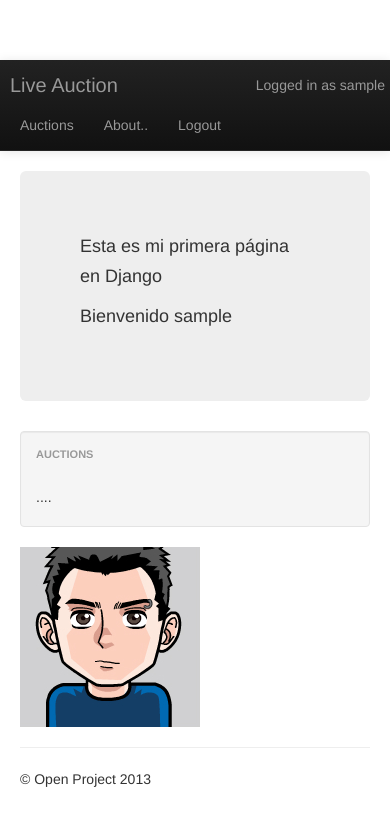
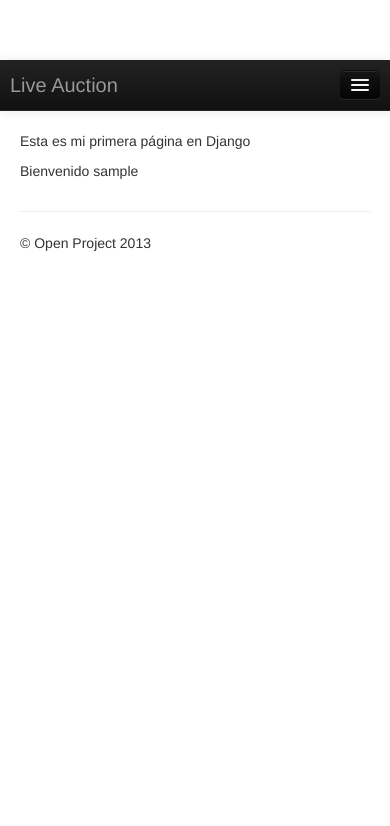
Before and after one commit to epigos/LiveAuction, a Django app: page / in a window 390 px wide. Shown: the top 826 px of the page. Run offline with Django 3.2, Linux system fonts and the light colour scheme; the visitor is signed in with stand-in values (Sample User, id 1); some libraries are stand-ins or nearby versions.

Commit message:
adding actions templates and responsive design with boostrap

```diff
--- a/src/app/LiveAuction/forms.py
+++ b/src/app/LiveAuction/forms.py
@@ -1,4 +1,6 @@
 from django import forms
+from django.contrib.auth.models import User
+
 
 class LoginForm(forms.Form):
 	username = forms.CharField(widget=forms.TextInput())
--- /dev/null
+++ b/src/app/LiveAuction/static/css/stylesheet.css
@@ -0,0 +1,8 @@
+body {
+	padding-top: 60px;
+	padding-bottom: 40px;
+}
+
+.sidebar-nav {
+	padding: 9px 0;
+}
--- a/src/app/LiveAuction/templates/base.html
+++ b/src/app/LiveAuction/templates/base.html
@@ -3,60 +3,62 @@
 <head>
 	<meta charset="utf-8">
 	<title>{% block title %} Titulo Base {% endblock %}</title>
+	<meta name="viewport" content="width=device-width, initial-scale=1.0">
+	<meta name="" content="">
+	<meta name="@jalfaroe" content="">
+
 	<!-- Le styles -->
     <link href="{{STATIC_URL}}bootstrap/css/bootstrap.css" rel="stylesheet">
     <link href="{{STATIC_URL}}bootstrap/css/bootstrap-responsive.css" rel="stylesheet">
-    <script src="{{STATIC_URL}}js/jquery.js"></script>
-    <script src="{{STATIC_URL}}bootstrap/js/bootstrap.js"></script>
-	<style type="text/css">
-		body {
-			padding-top: 60px;
-			padding-bottom: 40px;
-		}
-		.sidebar-nav {
-			padding: 9px 0;
-		}
-	</style>
+	<link href="{{STATIC_URL}}css/stylesheet.css" rel="stylesheet">
 </head>
 <body>
 	<div class="navbar navbar-inverse navbar-fixed-top">
 		<div class="navbar-inner">
 			<div class="container-fluid">
-				<a class="brand" href="{% url 'index_view' %}"> Live Auction </a>
-				{% if user.is_authenticated %}
-					<p class="navbar-text pull-right">
-					Logged in as {{ user.username }}
-					</p>
-				{% endif %}
+				<a class="btn btn-navbar" data-toggle="collapse" data-target=".nav-collapse">
+					<span class="icon-bar"></span>
+					<span class="icon-bar"></span>
+					<span class="icon-bar"></span>
+				</a>
+				<a class="brand" href="{% url 'index_view' %}">Live Auction</a>
+
+				<div class="nav-collapse">
 					<ul class="nav">
-					<li><a href="">Auctions</a></li>
-					<li><a href="">About..</a></li>
+						<li class="active">
+							<a href="{% url 'index_view' %}">
+								<i class="icon-home icon-white"></i> Home
+							</a>
+						</li>
+						<li><a href="{% url 'auction_index_view' %}">Auctions</a></li>
+						<li><a href="#about">About</a></li>
+						<li><a href="#contact">Contact</a></li>
+					</ul>
+					<ul class="nav pull-right">
 						{% if user.is_authenticated %}
 						<li><a href="{% url 'logout_view' %}">Logout</a></li>
 						{% else %}
 						<li><a href="{% url 'login_view' %}"> Login </a></li>
 						{% endif %}
 					</ul>
+
+					{% if user.is_authenticated %}
+						<p class="navbar-text pull-right">
+							<i class="icon-user icon-white"></i> {{ user.username }}
+						</p>
+					{% endif %}
+
+				</div><!--/.nav-collapse -->
+
 			</div>
 		</div>
 	</div>
+
 	<div class="container-fluid">
 		<div class="row-fluid">
-			<div class="span9">
-				<div class="hero-unit">
+			<div class="span12">
 				{% block content %}
 				{% endblock%}
-				</div>
-			</div><!--/span-->
-			<div class="span3">
-				<div class="well sidebar-nav">
-					<ul class="nav nav-list">
-						<li class="nav-header">Auctions</li>
-						<br>
-						<p align="justify">....</p>
-					</ul>
-				</div><!--/.well -->
-				<img src="{{STATIC_URL}}images/jalfaroe.png"/>
 			</div><!--/span-->
 		</div><!--/row-->
       	<hr>
@@ -64,5 +66,11 @@
 			<p>&copy; Open Project 2013 </p>
 		</footer>
     </div><!--/.fluid-container-->
+
+		<!-- Le javascript
+	================================================== -->
+	<!-- Placed at the end of the document so the pages load faster -->
+	<script src="{{STATIC_URL}}js/jquery.js"></script>
+    <script src="{{STATIC_URL}}bootstrap/js/bootstrap.js"></script>
 </body>
 </html>
--- a/src/app/LiveAuction/views.py
+++ b/src/app/LiveAuction/views.py
@@ -51,3 +51,6 @@ def register_view(request):
 			return 	render_to_response('register.html',ctx,context_instance=RequestContext(request))
 	ctx = {'form':form}
 	return render_to_response('register.html',ctx,context_instance=RequestContext(request))
+
+def auction_index_view(request):
+	return render_to_response('Auctions/index.html',context_instance=RequestContext(request))
--- a/src/app/app/urls.py
+++ b/src/app/app/urls.py
@@ -8,5 +8,6 @@ urlpatterns = patterns('',
 	url(r'^login/$', 'LiveAuction.views.login_view', name='login_view'),
 	url(r'^logout/$', 'LiveAuction.views.logout_view', name='logout_view'),
 	url(r'^register/$', 'LiveAuction.views.register_view', name='register_view'),
-    url(r'^admin/', include(admin.site.urls))
+    url(r'^admin/', include(admin.site.urls)),
+    url(r'^Auctions/$', 'LiveAuction.views.auction_index_view', name='auction_index_view')
 )
```
Also changed, not shown: src/app/LiveAuction/templates/Auctions/index.html (added, +39 -0 lines), 1 other file. Lines whose indentation alone changed are shown as unchanged.
